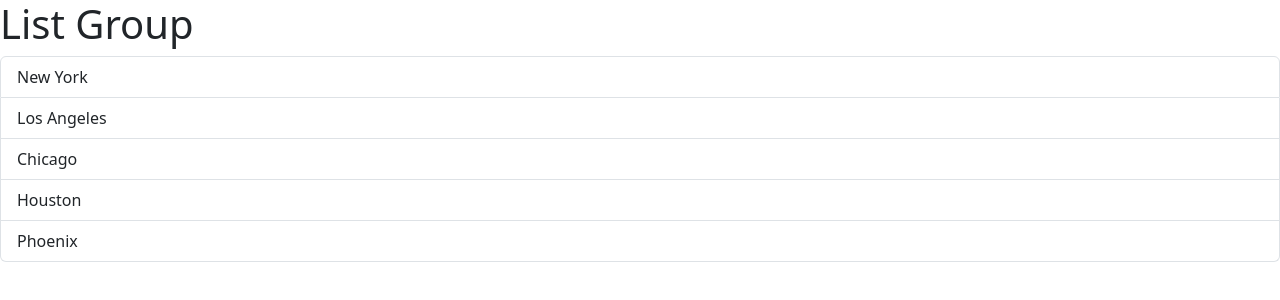
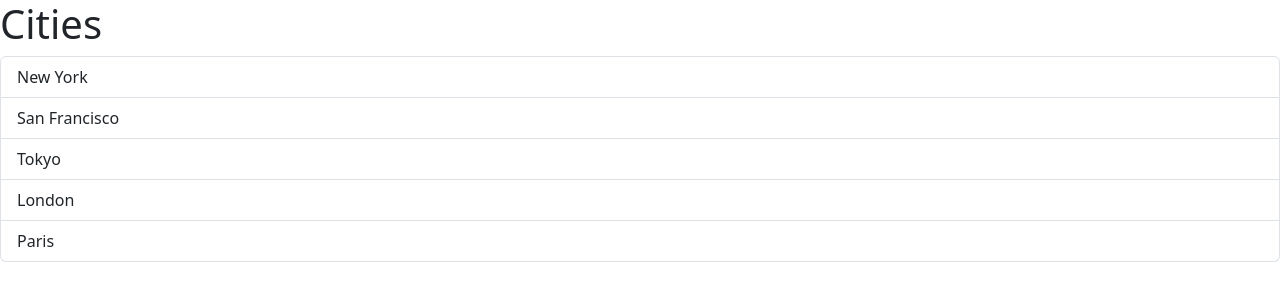
Before and after one commit to Simangaliso-Njabulo/react-app, a React (Vite) app: page / in a window 1280 px wide. Shown: the top 300 px of the page. Built offline with nearby package versions, Linux system fonts and the light colour scheme.

Commit message:
Update ListGroup component to accept items and heading as props

```diff
--- a/src/App.tsx
+++ b/src/App.tsx
@@ -1,7 +1,12 @@
 import ListGroup from "./components/ListGroup";
 
 function App() {
-  return <div><ListGroup /></div>
+  const items = ["New York", "San Francisco", "Tokyo", "London", "Paris"];
+  return (
+    <div>
+      <ListGroup items={items} heading={"Cities"} />
+    </div>
+  );
 }
 
 export default App;
--- a/src/components/ListGroup.tsx
+++ b/src/components/ListGroup.tsx
@@ -1,13 +1,16 @@
 import { useState } from "react";
 
-function ListGroup() {
-  let items = ["New York", "Los Angeles", "Chicago", "Houston", "Phoenix"];
+interface Props {
+  items: string[];
+  heading: string;
+}
 
+function ListGroup({ items, heading }: Props) {
   const [selectedIndex, setSelectedIndex] = useState(-1);
 
   return (
     <>
-      <h1>List Group</h1>
+      <h1>{heading}</h1>
       {items.length === 0 && <p>No items found</p>}
       <ul className="list-group">
         {items.map((item, index) => (
```
